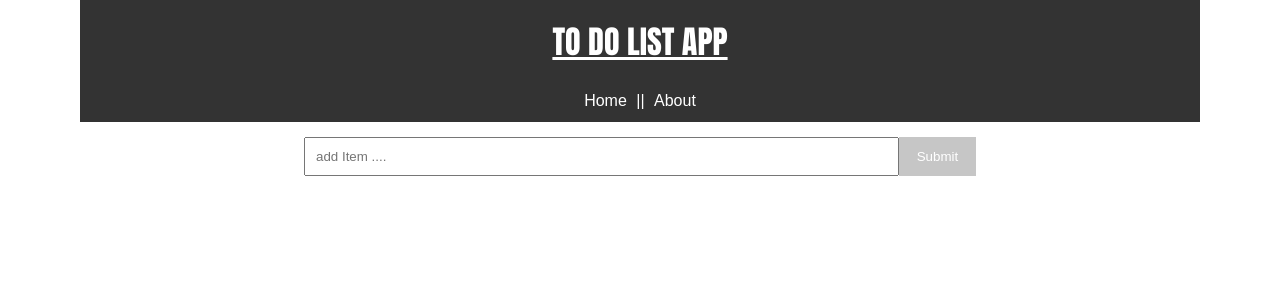
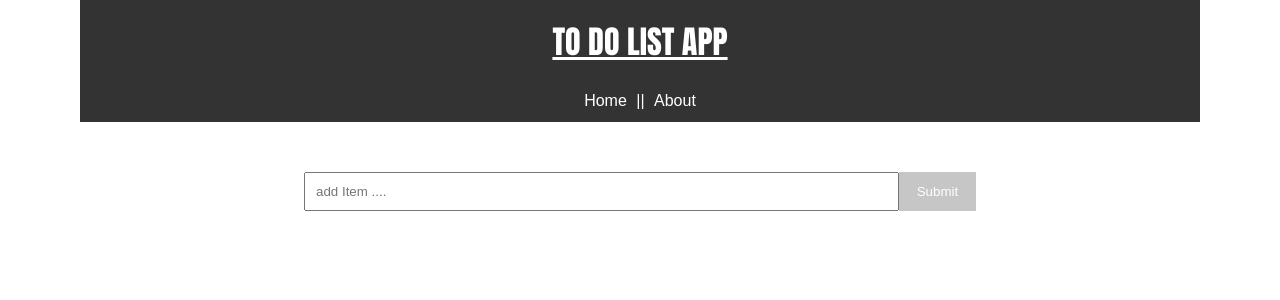
Before and after one commit to davewish/reactcrashcourse, a React (Create React App) app: page / in a window 1280 px wide. Shown: the top 300 px of the page. Built offline with nearby package versions, Linux system fonts and the light colour scheme; no server answers.

Commit message:
url for Jsonplaceholder is updated

```diff
--- a/src/App.css
+++ b/src/App.css
@@ -33,7 +33,8 @@ a{
 }
 .add-form{
   width:60%;
-  margin:auto;
+  margin: 50px auto;
+
 }
 .header-link{
   color:#fff;
--- a/src/App.js
+++ b/src/App.js
@@ -16,7 +16,7 @@ class App extends Component {
   }
   //compoennetDidMount
   componentDidMount(){
-    Axios.get('https://jsonplacehokder.upicoder.com/todos').then(res=>{
+    Axios.get('https://jsonplaceholder.typicode.com/todos').then(res=>{
       this.setState({todos:res.data})}
 )
       }
@@ -37,7 +37,7 @@ class App extends Component {
 
   //to delete an Item
   toDel=(id)=>{
-    Axios.delete('https://jsonplacehokder.upicoder.com/todos/${id}').then(res=>
+    Axios.delete('https://jsonplaceholder.typicode.com/todos/${id}').then(res=>
     this.setState({todos:[...this.state.todos.filter(todo=> todo.id!== id)]})
     );
 
@@ -45,7 +45,7 @@ class App extends Component {
 
   }
  addto=(title)=>{
-   Axios.post('https://jsonplacehokder.upicoder.com/todos',{
+   Axios.post('https://jsonplaceholder.typicode.com/todos',{
      title,
      completed:false
    }).then(res=>
--- a/src/components/TodoItem.js
+++ b/src/components/TodoItem.js
@@ -11,6 +11,7 @@ getStyle=()=>{
         padding:'10px',
         marginTop:'10px',
         borderBottom:'1px #ccc dotted',
+        width:"95%",
         textDecoration: this.props.todo.completed ? 'line-through':'none'
     }
     }
```
